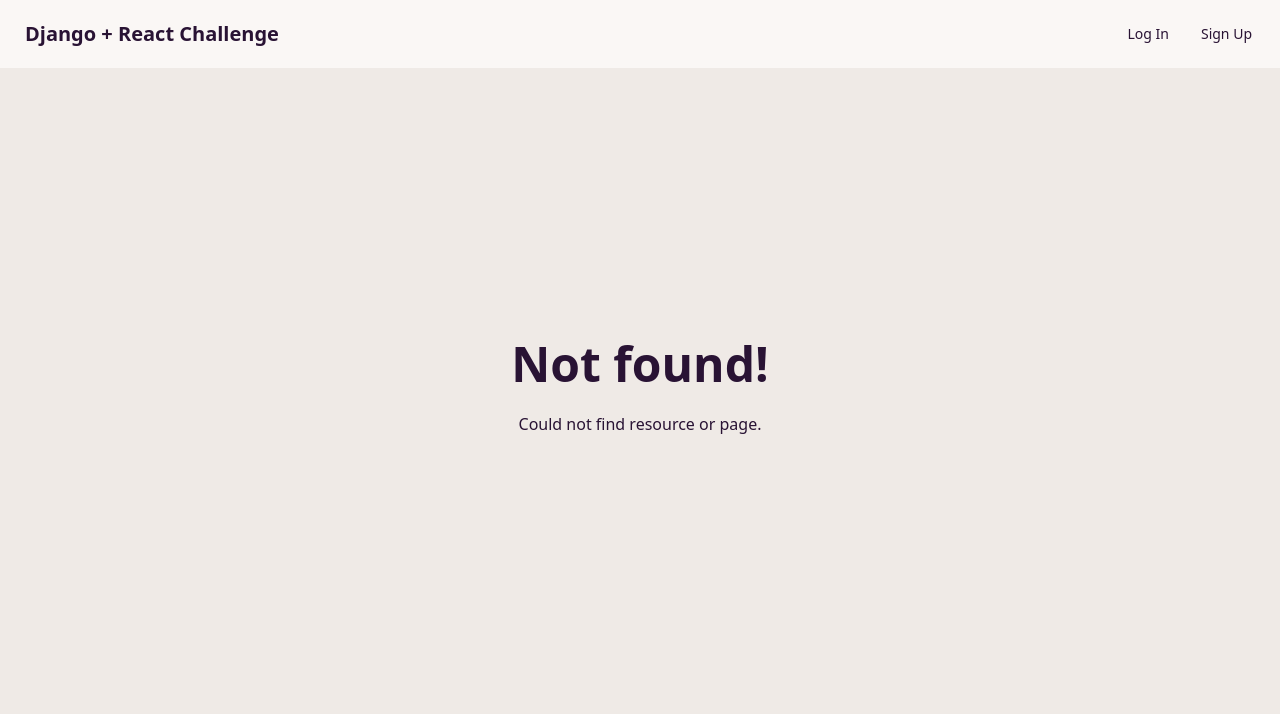
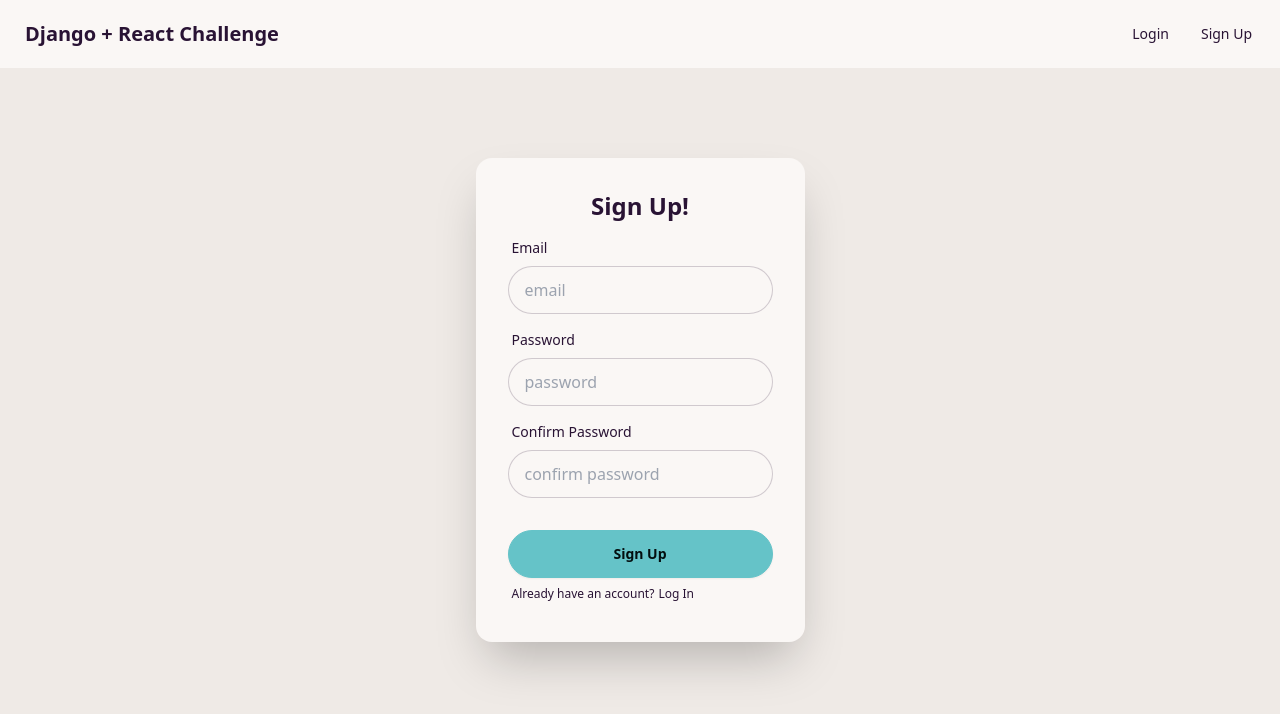
Before and after one commit to sadra1f/django-react-challenge, a React (Vite) app in the folder frontend/: page /signup in a window 1280 px wide. Before the commit this address had no page. Shown: the top 714 px of the page. Built offline with nearby package versions, Linux system fonts and the light colour scheme.

Commit message:
Add login and sign up pages

```diff
--- a/frontend/src/App.tsx
+++ b/frontend/src/App.tsx
@@ -1,7 +1,11 @@
 import { RouterProvider, createBrowserRouter } from "react-router-dom";
+
 import DefaultLayout from "./layouts/DefaultLayout";
+
 import ErrorPage from "./pages/ErrorPage";
 import HomePage from "./pages/HomePage";
+import LoginPage from "./pages/LoginPage";
+import SignupPage from "./pages/SignupPage";
 
 const router = createBrowserRouter([
   {
@@ -12,7 +16,11 @@ const router = createBrowserRouter([
         <ErrorPage />
       </DefaultLayout>
     ),
-    children: [{ index: true, element: <HomePage /> }],
+    children: [
+      { index: true, element: <HomePage /> },
+      { path: "login", element: <LoginPage /> },
+      { path: "signup", element: <SignupPage /> },
+    ],
   },
 ]);
 
--- a/frontend/src/components/Navbar.tsx
+++ b/frontend/src/components/Navbar.tsx
@@ -11,10 +11,10 @@ export default function Navbar() {
       <div className="flex-none">
         <ul className="menu menu-horizontal px-1">
           <li>
-            <a>Log In</a>
+            <Link to="/login">Login</Link>
           </li>
           <li>
-            <a>Sign Up</a>
+            <Link to="/signup">Sign Up</Link>
           </li>
         </ul>
       </div>
--- /dev/null
+++ b/frontend/src/pages/LoginPage.tsx
@@ -0,0 +1,48 @@
+import { Link } from "react-router-dom";
+
+export default function LoginPage() {
+  return (
+    <div className="hero min-h-screen bg-base-200">
+      <div className="hero-content">
+        <div className="card w-full max-w-sm shrink-0 bg-base-100 shadow-2xl">
+          <form className="card-body">
+            <h1 className="text-center text-2xl font-bold">Login now!</h1>
+            <div className="form-control">
+              <label className="label">
+                <span className="label-text">Email</span>
+              </label>
+              <input type="email" placeholder="email" className="input input-bordered" required />
+            </div>
+            <div className="form-control">
+              <label className="label">
+                <span className="label-text">Password</span>
+              </label>
+              <input
+                type="password"
+                placeholder="password"
+                className="input input-bordered"
+                required
+              />
+              {/* <label className="label">
+                <a href="#" className="link-hover link label-text-alt">
+                  Forgot password?
+                </a>
+              </label> */}
+            </div>
+            <div className="form-control mt-6">
+              <button className="btn btn-primary">Login</button>
+              <label className="label">
+                <p className="label-text-alt space-x-1">
+                  <span>Don't have an account?</span>
+                  <Link to="/signup" className="link-hover link">
+                    Sign Up
+                  </Link>
+                </p>
+              </label>
+            </div>
+          </form>
+        </div>
+      </div>
+    </div>
+  );
+}
--- /dev/null
+++ b/frontend/src/pages/SignupPage.tsx
@@ -0,0 +1,54 @@
+import { Link } from "react-router-dom";
+
+export default function SignupPage() {
+  return (
+    <div className="hero min-h-screen bg-base-200">
+      <div className="hero-content">
+        <div className="card w-full max-w-sm shrink-0 bg-base-100 shadow-2xl">
+          <form className="card-body">
+            <h1 className="text-center text-2xl font-bold">Sign Up!</h1>
+            <div className="form-control">
+              <label className="label">
+                <span className="label-text">Email</span>
+              </label>
+              <input type="email" placeholder="email" className="input input-bordered" required />
+            </div>
+            <div className="form-control">
+              <label className="label">
+                <span className="label-text">Password</span>
+              </label>
+              <input
+                type="password"
+                placeholder="password"
+                className="input input-bordered"
+                required
+              />
+            </div>
+            <div className="form-control">
+              <label className="label">
+                <span className="label-text">Confirm Password</span>
+              </label>
+              <input
+                type="password"
+                placeholder="confirm password"
+                className="input input-bordered"
+                required
+              />
+            </div>
+            <div className="form-control mt-6">
+              <button className="btn btn-primary">Sign Up</button>
+              <label className="label">
+                <p className="label-text-alt space-x-1">
+                  <span>Already have an account?</span>
+                  <Link to="/login" className="link-hover link">
+                    Log In
+                  </Link>
+                </p>
+              </label>
+            </div>
+          </form>
+        </div>
+      </div>
+    </div>
+  );
+}
```
